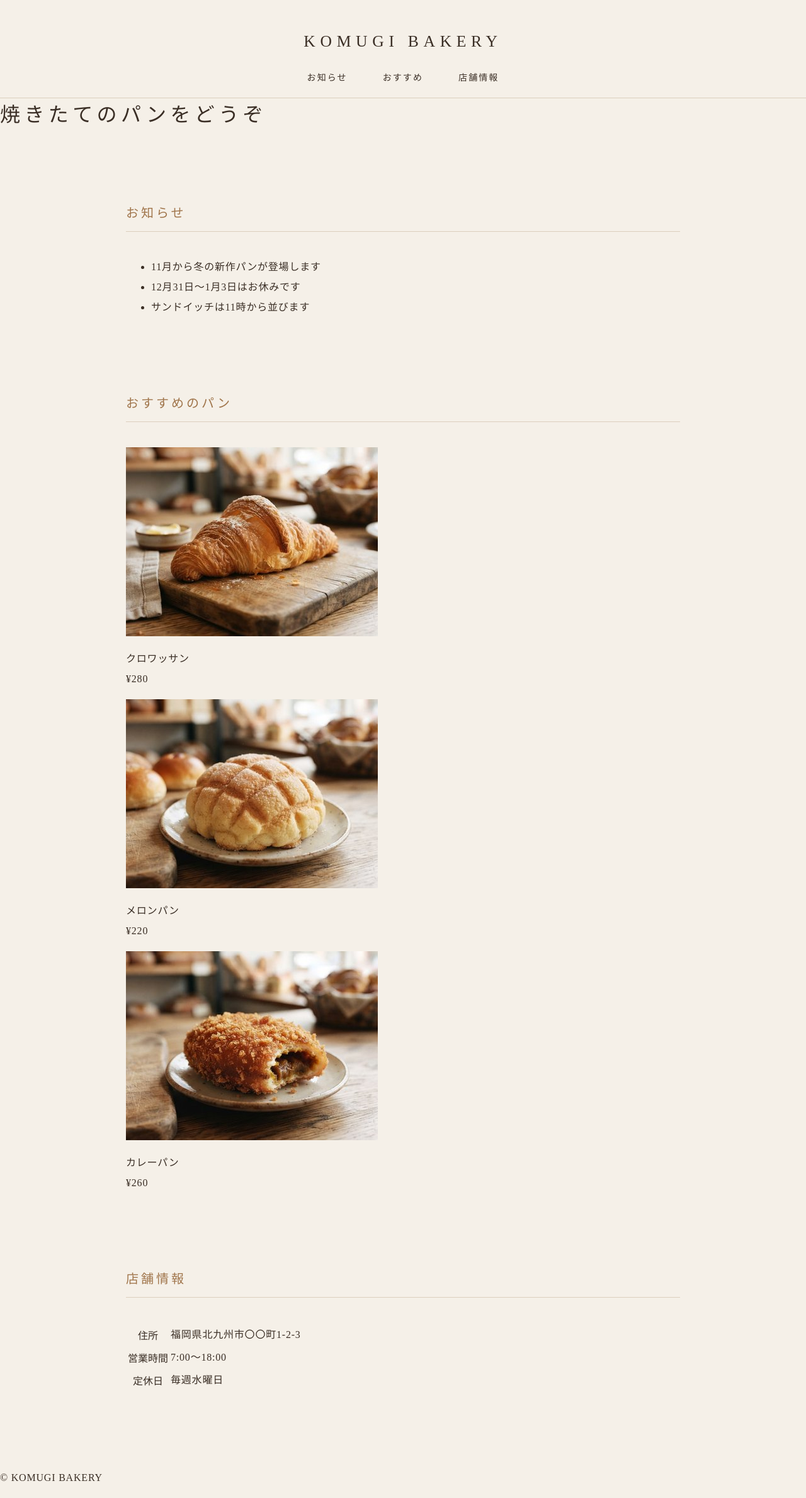
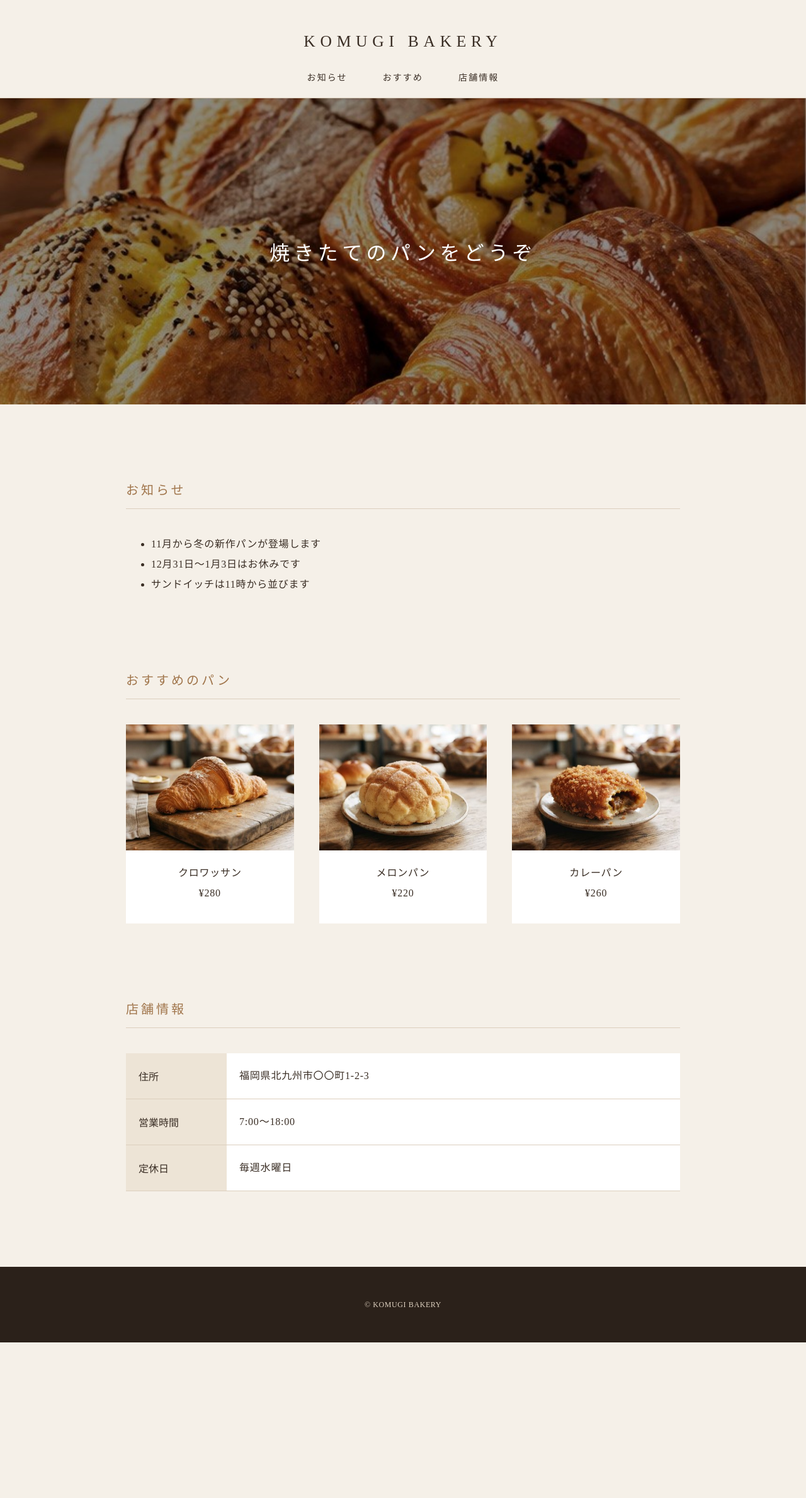
Before and after one commit to daisukefu9da/aso_cg1, a plain HTML site: page check06/index.html in a window 1280 px wide. Shown: the whole page at 63% size. After the commit the page ends 2131 px from the top, so only its background shows below. Drawn offline with Linux system fonts and the light colour scheme.

Commit message:
check06: 正解例のclass名・構造を配布版に合わせる（style.css）

```diff
--- a/check06/css/style.css
+++ b/check06/css/style.css
@@ -47,17 +47,9 @@ img {
     font-size: 1.6rem;
     letter-spacing: 0.3em;
 }
-.nav ul {
-    padding: 0;
-}
 .nav a {
     font-size: 0.875rem;
     letter-spacing: 0.15em;
-}
-h1 {
-    margin: 0;
-    font-weight: normal;
-    letter-spacing: 0.2em;
 }
 
 main {
@@ -80,6 +72,7 @@ footer {
 
 /* ① 参考：教科書 第8章-03〜04 p.187〜195 */
 .nav ul {
+    padding: 0;
     list-style-type: none;
     display: flex;
     justify-content: center;
@@ -87,7 +80,10 @@ footer {
 }
 
 /* ② 参考：教科書 第8章-05〜06 p.196〜205 */
-.hero {
+h1 {
+    margin: 0;
+    font-weight: normal;
+    letter-spacing: 0.2em;
     padding: 220px 0;
     background-image: url(../images/hero.jpg);
     background-position: center;
@@ -97,46 +93,46 @@ footer {
     font-size: 2rem;
 }
 
-/* ③ 参考：教科書 第8章-07 p.206〜210 */
-.info {
-    width: 100%;
-    border-collapse: collapse;
-}
-.info th, .info td {
-    border-bottom: 1px solid #DCCFBE;
-    padding: 20px;
-}
-.info th {
-    width: 160px;
-    background-color: #EDE4D6;
-    text-align: left;
-}
-.info td {
-    background-color: #FFFFFF;
-}
-
 /* ④ 参考：教科書 第9章-05 p.235〜240 */
-.items {
+.bread-list {
     display: grid;
     grid-template-columns: 1fr 1fr 1fr;
     gap: 40px;
 }
-.item {
+.bread {
     padding-bottom: 16px;
     background-color: #FFFFFF;
     text-align: center;
 }
 
-/* ⑤ 参考：教科書 第11章-03 p.281〜284／第11章-07 p.294〜296 */
+/* ⑤ 参考：教科書 第8章-07 p.206〜210 */
+table {
+    width: 100%;
+    border-collapse: collapse;
+}
+th, td {
+    border-bottom: 1px solid #DCCFBE;
+    padding: 20px;
+}
+th {
+    width: 160px;
+    background-color: #EDE4D6;
+    text-align: left;
+}
+td {
+    background-color: #FFFFFF;
+}
+
+/* ⑥ 参考：教科書 第11章-03 p.281〜284／第11章-07 p.294〜296 */
 @media (max-width: 600px) {
-    .items {
+    .bread-list {
         grid-template-columns: 1fr;
         padding: 0 24px;
     }
 }
 
-/* ⑥ 参考：教科書 第7章-06 p.157〜158／第7章-07 p.159〜168 */
-.copyright {
+/* ⑦ 参考：教科書 第7章-06 p.157〜158／第7章-07 p.159〜168 */
+.copy {
     margin: 0;
     padding-top: 48px;
     padding-bottom: 48px;
```
